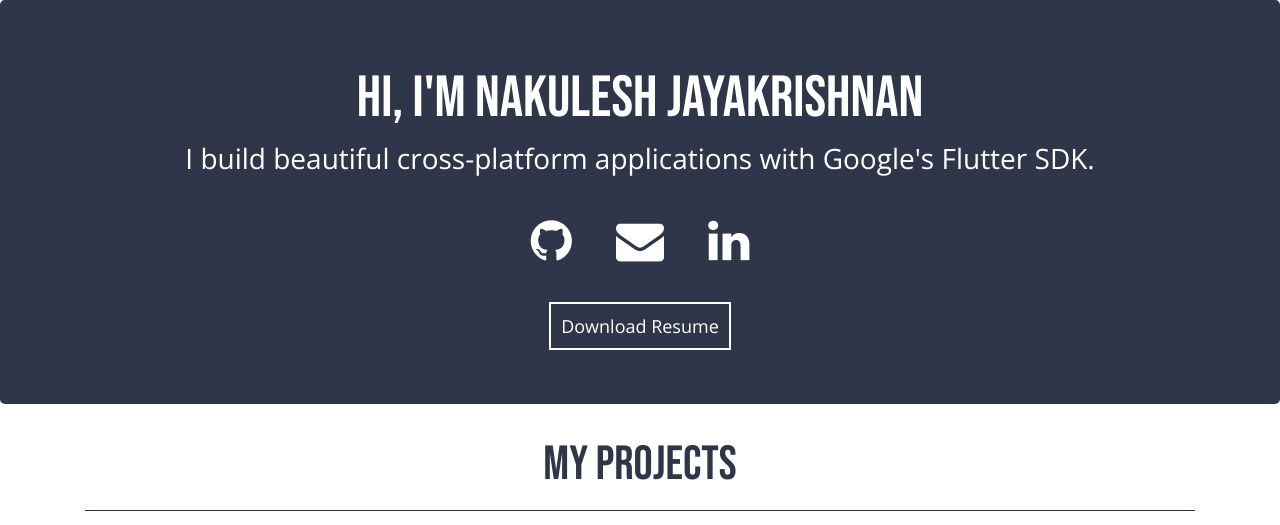
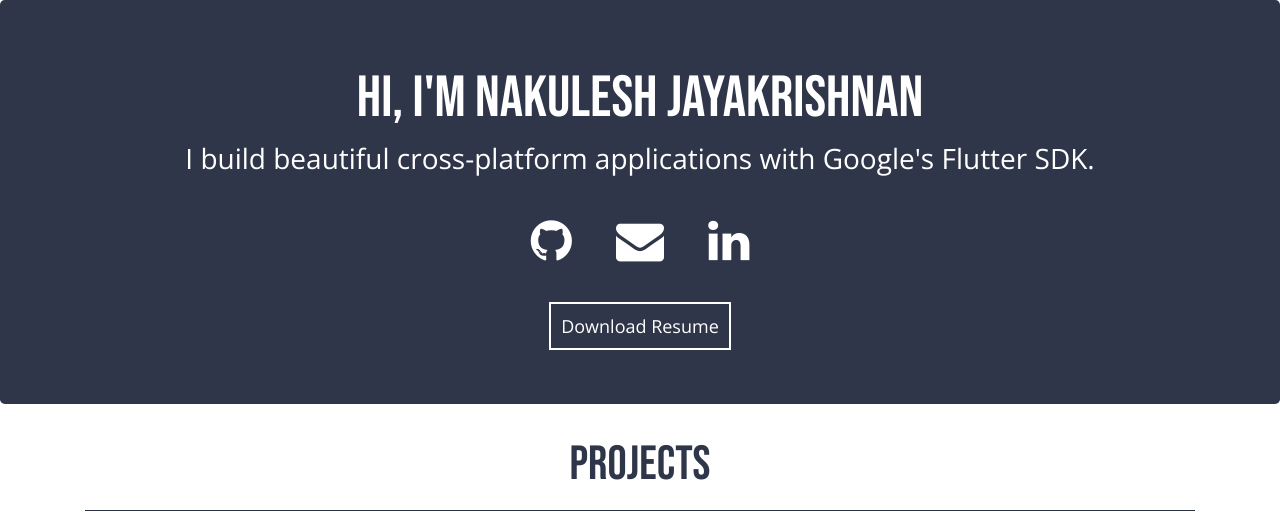
Before and after one commit to nakuleshj/nakuleshj.github.io, a plain HTML site: page index.html in a window 1280 px wide. Shown: the top 525 px of the page. Drawn offline with nearby package versions, Linux system fonts and the light colour scheme.

Commit message:
Rollback

```diff
--- a/index.html
+++ b/index.html
@@ -103,7 +103,7 @@
     <div class="container">
         <div class="row">
             <div class="col-lg-12">
-                <h1 style="text-align: center;font-family: 'Bebas Neue', cursive;color:#2F3649;font-size: 48px;">My Projects</h1>
+                <h1 style="text-align: center;font-family: 'Bebas Neue', cursive;color:#2F3649;font-size: 48px;">Projects</h1>
                 <hr color="#2F3649">
             </div>
         </div>
```
